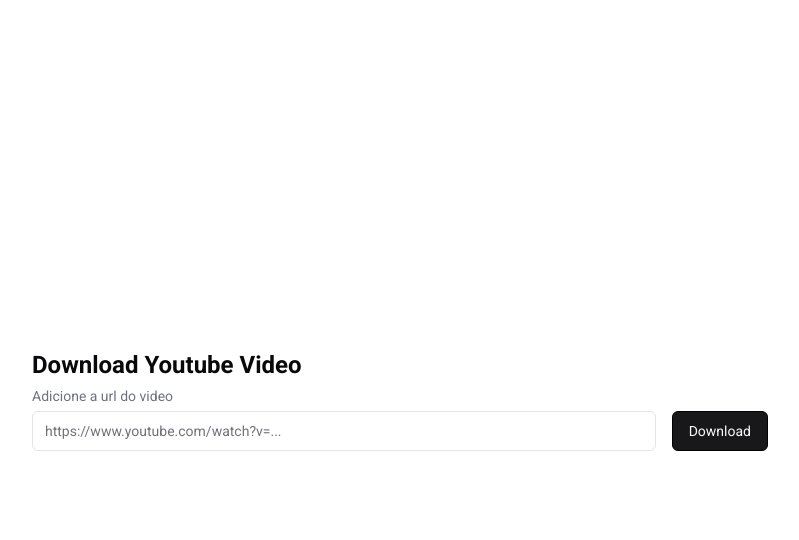
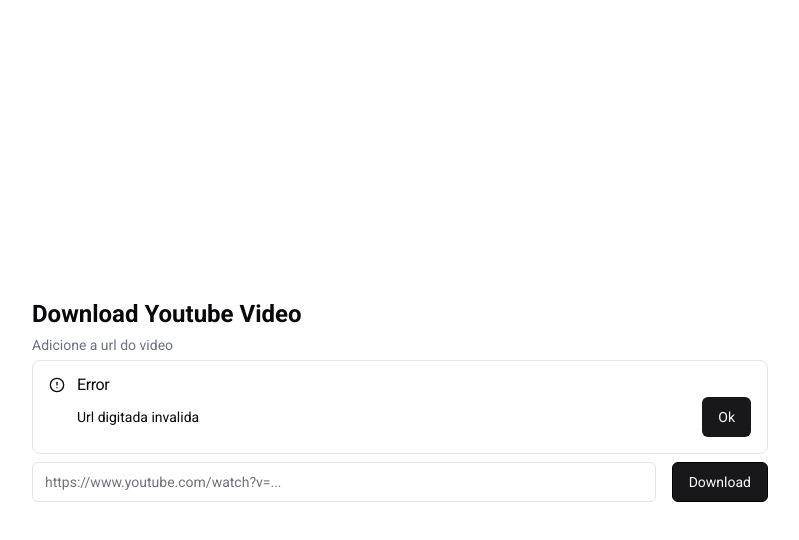
Before and after one commit to rms-diego/youtube-downloader-video, a Next.js app: page / in a window 1280 px wide. Both pictures are taken after typing "Sample" into the empty fields and a click on the button "Download". Shown: the top 540 px of the page, without its empty margins (240-1039 px from the left). Built offline with nearby package versions, Linux system fonts and the light colour scheme.

Commit message:
feat: renderizando button e alert em caso de erro

```diff
--- a/src/components/form/index.tsx
+++ b/src/components/form/index.tsx
@@ -3,10 +3,15 @@
 import { ChangeEvent, FormEvent, useState } from 'react';
 import { downloadYoutubeVideo } from '@/services/fetchApi';
 import { Spinner } from '../spinner';
+import { Alert, AlertDescription, AlertTitle } from '../ui/alert';
+import { AlertCircle } from 'lucide-react';
+import { Button } from '../ui/button';
 
 export function Form() {
   const [youtubeUrl, setYoutubeUrl] = useState<string>('');
   const [isLoading, setIsLoading] = useState<boolean>(false);
+  const [showAlert, setShowAlert] = useState<boolean>(false);
+  const [errorMessageAlert, setErrorMessageAlert] = useState<string>('');
   const { handleSetYoutubeVideoId } = useAppContext();
 
   function handleYoutubeUrl({ target }: ChangeEvent<HTMLInputElement>) {
@@ -19,15 +24,18 @@
     event.preventDefault();
     setIsLoading((prevState) => !prevState);
 
+    if (!youtubeUrl) {
+      setIsLoading((prevState) => !prevState);
+      handleSetYoutubeVideoId('');
+      setErrorMessageAlert('Insira a url para fazer a pesquisa');
+      return setShowAlert((prevState) => !prevState);
+    }
+
     if (!youtubeUrl.includes('https://www.youtube.com/watch?v=')) {
       setYoutubeUrl('');
       setIsLoading((prevState) => !prevState);
-      return alert('Url que foi inserida é invalida');
-    }
-
-    if (!youtubeUrl) {
-      handleSetYoutubeVideoId('');
-      return alert('Por favor coloque o link do video');
+      setErrorMessageAlert('Url digitada invalida');
+      return setShowAlert((prevState) => !prevState);
     }
 
     const youtubeVideoId = handleSetYoutubeVideoId(youtubeUrl);
@@ -35,15 +43,34 @@
 
     if (errorMessage) {
       setIsLoading((prevState) => !prevState);
-      return alert(errorMessage);
+      setErrorMessageAlert(
+        'Url inserida pode ser uma live stream ou video invalido'
+      );
+      return setShowAlert((prevState) => !prevState);
     }
 
     setYoutubeUrl('');
     setIsLoading((prevState) => !prevState);
   }
 
+  function handleCloseAlert() {
+    setErrorMessageAlert('');
+    setShowAlert((prevState) => !prevState);
+  }
+
   return (
     <>
+      {showAlert && (
+        <Alert>
+          <AlertCircle className="h-4 w-4" />
+          <AlertTitle>Error</AlertTitle>
+          <AlertDescription className="flex justify-between items-center">
+            {errorMessageAlert}
+            <Button onClick={handleCloseAlert}>Ok</Button>
+          </AlertDescription>
+        </Alert>
+      )}
+
       {isLoading && <Spinner />}
       <form
         className="flex gap-4"
```
